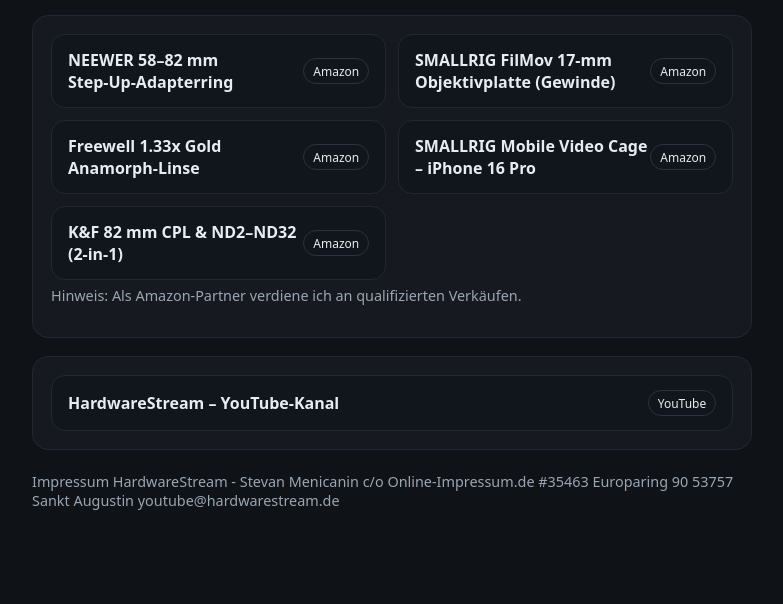
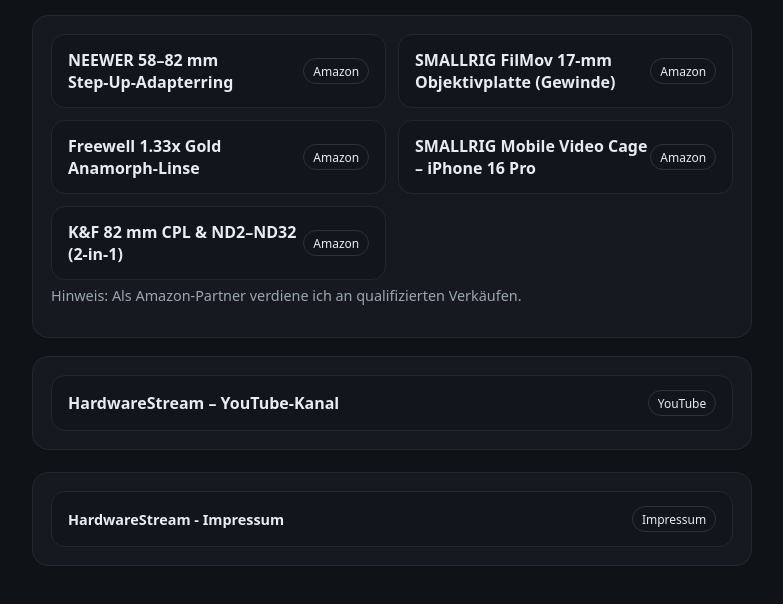
Before and after one commit to Clickybunty/bio, a plain HTML site: page index.html in a window 1280 px wide. Shown: the part 106-710 px from the top of the page, without its empty margins (248-1031 px from the left). Drawn offline with Linux system fonts and the light colour scheme.

Commit message:
Update index.html

```diff
--- a/index.html
+++ b/index.html
@@ -72,13 +72,13 @@
     </section>
 
     <footer>
-      Impressum
-      HardwareStream - Stevan Menicanin
-      c/o Online-Impressum.de #35463
-      Europaring 90
-      53757 Sankt Augustin
+          <section class="card">
+      <a class="btn yt" href="https://www.mein.online-impressum.de/hardwarestream/" target="_blank" rel="noopener">
+        <span class="title">HardwareStream - Impressum</span>
+        <span class="badge">Impressum</span>
+      </a>
+    </section>
 
-      youtube@hardwarestream.de
     </footer>
   </div>
 </body>
```
